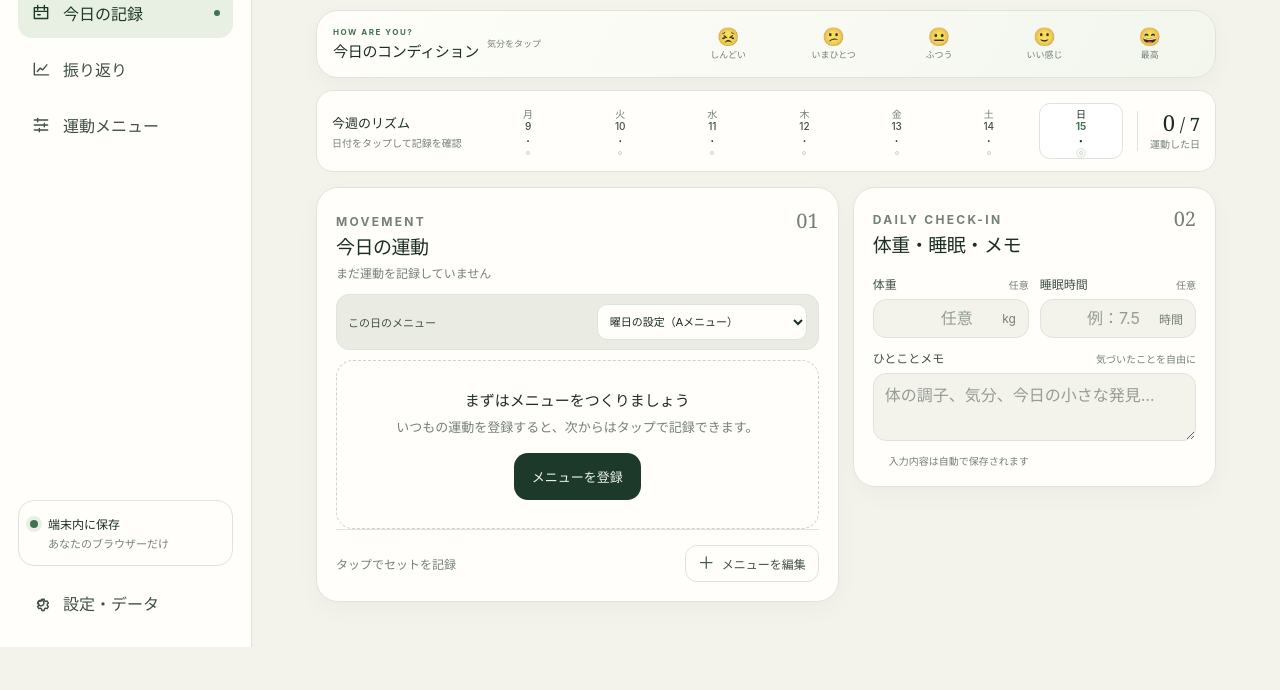
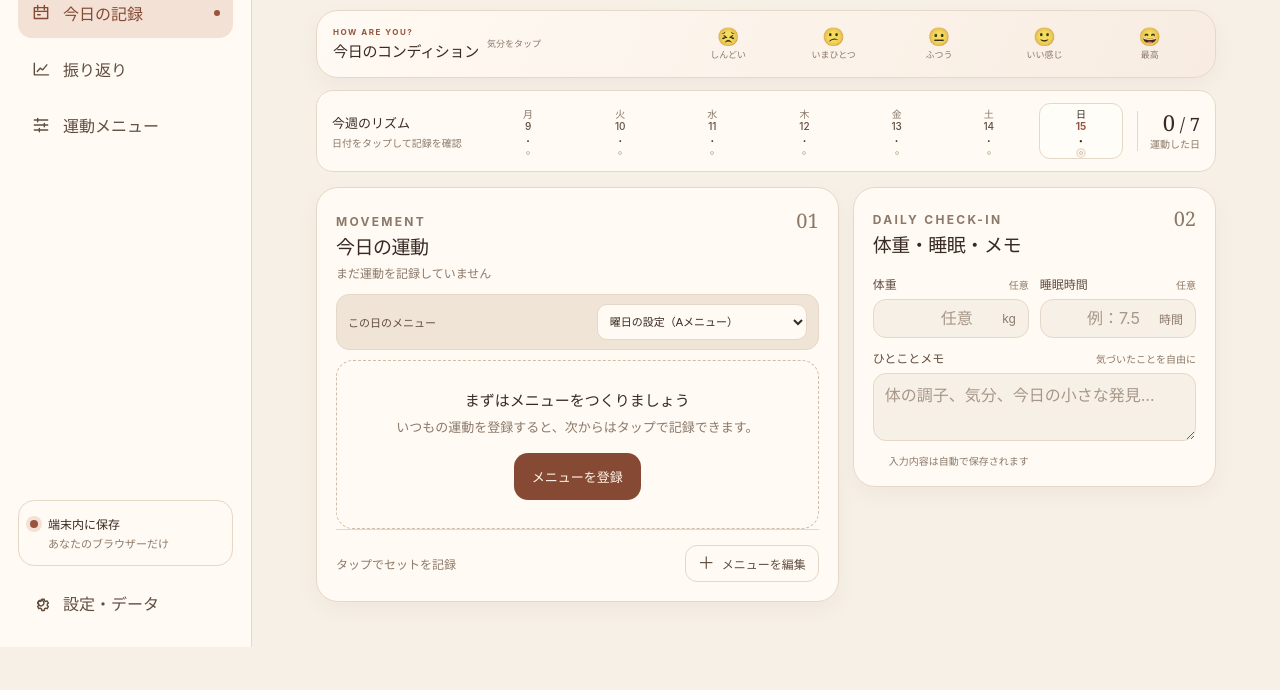
Before and after one commit to sheeman-sheeman/Move-Plus, a plain HTML site: page index.html in a window 1280 px wide. Shown: the part 153-843 px from the top of the page. Drawn offline with Linux system fonts and the light colour scheme.

Commit message:
Apply warm color palette to style.css

```diff
--- a/style.css
+++ b/style.css
@@ -1,26 +1,26 @@
 :root {
   color-scheme: light dark;
-  --paper: light-dark(#f3f2eb, #121a15);
-  --paper-soft: light-dark(#eaece4, #19231d);
-  --surface: light-dark(#fffefa, #1b261f);
-  --surface-raised: light-dark(#ffffff, #202d25);
-  --ink: light-dark(#1c2e23, #ecf2e9);
-  --ink-soft: light-dark(#405046, #c0cbc0);
-  --muted: light-dark(#748078, #9aa99d);
-  --line: light-dark(#dfe4da, #34443a);
-  --line-strong: light-dark(#cbd5c9, #4b5e50);
-  --forest: light-dark(#1c3929, #203d2b);
-  --forest-deep: light-dark(#142b1d, #13251a);
-  --forest-ink: #f2f5ec;
-  --lime: light-dark(#d4f16c, #d4f16c);
-  --green: light-dark(#3e7452, #9cc99b);
-  --green-soft: light-dark(#e8f0e3, #263a2c);
-  --orange: light-dark(#b2764c, #edbb8d);
-  --orange-soft: light-dark(#f6ede3, #3a2e25);
-  --lavender: light-dark(#7164a6, #c2b4f2);
-  --lavender-soft: light-dark(#eeeafa, #302b40);
-  --danger: light-dark(#9a4b43, #e8a39a);
-  --shadow: 0 24px 60px rgb(25 41 30 / 8%);
+  --paper: light-dark(#f7f0e6, #211914);
+  --paper-soft: light-dark(#efe4d6, #2b211b);
+  --surface: light-dark(#fffaf3, #30251f);
+  --surface-raised: light-dark(#fffdf8, #3a2d25);
+  --ink: light-dark(#382a22, #fbf0e3);
+  --ink-soft: light-dark(#604d40, #d7c4b1);
+  --muted: light-dark(#8c796a, #b49b85);
+  --line: light-dark(#e6d8c7, #4b392d);
+  --line-strong: light-dark(#d2bda7, #684f3c);
+  --forest: light-dark(#864a34, #70402e);
+  --forest-deep: light-dark(#693a2b, #573322);
+  --forest-ink: #fff6e9;
+  --lime: light-dark(#e9bd70, #e9bd70);
+  --green: light-dark(#98543c, #dfa079);
+  --green-soft: light-dark(#f2e1d4, #4a3329);
+  --orange: light-dark(#a86a2f, #e1b164);
+  --orange-soft: light-dark(#f5e9d7, #483828);
+  --lavender: light-dark(#98645d, #d3a09a);
+  --lavender-soft: light-dark(#f1e3df, #3e2d2b);
+  --danger: light-dark(#a24d43, #e7a092);
+  --shadow: 0 24px 60px rgb(54 34 23 / 10%);
   font-family: Inter, "Avenir Next", "Hiragino Kaku Gothic ProN", "Yu Gothic", system-ui, sans-serif;
   color: var(--ink);
   background: var(--paper);
@@ -193,7 +193,7 @@ button:focus-visible, a:focus-visible, input:focus-visible, textarea:focus-visib
 .week-total span { display: block; margin-top: 3px; color: var(--muted); font-size: 10px; }
 
 .daily-grid { display: grid; grid-template-columns: minmax(0, 1.18fr) minmax(310px, .82fr); align-items: start; gap: 14px; }
-.panel { min-width: 0; border: 1px solid var(--line); border-radius: 22px; background: var(--surface); box-shadow: 0 8px 24px rgb(25 41 30 / 3%); }
+.panel { min-width: 0; border: 1px solid var(--line); border-radius: 22px; background: var(--surface); box-shadow: 0 8px 24px rgb(54 34 23 / 4%); }
 .panel-pad { padding: 19px; }
 .panel-head { margin-bottom: 14px; display: flex; align-items: flex-start; justify-content: space-between; gap: 16px; }
 .panel-head h2, .panel-head h3 { margin: 0; font-size: 19px; font-weight: 650; letter-spacing: -.025em; }
@@ -266,7 +266,7 @@ button:focus-visible, a:focus-visible, input:focus-visible, textarea:focus-visib
 .mood-face b { font-size: 18px; font-weight: 500; filter: saturate(.72); line-height: 1.15; }
 .mood-face small { font-size: 9px; white-space: nowrap; }
 .mood-option:hover .mood-face { background: var(--surface); }
-.mood-option input:checked + .mood-face { border-color: color-mix(in srgb, var(--green) 44%, var(--line)); background: var(--surface); color: var(--ink); box-shadow: 0 4px 14px rgb(34 68 45 / 8%); }
+.mood-option input:checked + .mood-face { border-color: color-mix(in srgb, var(--green) 44%, var(--line)); background: var(--surface); color: var(--ink); box-shadow: 0 4px 14px rgb(75 45 29 / 8%); }
 .mood-option input:checked + .mood-face b { transform: translateY(-1px) scale(1.08); }
 .mood-option input:focus-visible + .mood-face { outline: 3px solid color-mix(in srgb, var(--green) 45%, transparent); outline-offset: 2px; }
 .wellness-fields { padding: 14px 19px 18px; display: grid; gap: 11px; }
@@ -355,7 +355,7 @@ button:focus-visible, a:focus-visible, input:focus-visible, textarea:focus-visib
 .metric-tab[aria-pressed="true"] { border-color: var(--forest); background: var(--forest); color: var(--forest-ink); }
 .range-tabs { display: flex; gap: 2px; padding: 4px; border-radius: 11px; background: var(--paper-soft); }
 .range-tab { min-height: 32px; padding: 0 10px; border: 0; border-radius: 8px; background: transparent; color: var(--muted); font-size: 11px; cursor: pointer; }
-.range-tab[aria-pressed="true"] { background: var(--surface); color: var(--ink); box-shadow: 0 2px 8px rgb(28 46 35 / 8%); }
+.range-tab[aria-pressed="true"] { background: var(--surface); color: var(--ink); box-shadow: 0 2px 8px rgb(75 45 29 / 8%); }
 .chart-panel { padding: 22px; }
 .chart-heading { display: flex; justify-content: space-between; align-items: flex-start; gap: 14px; }
 .chart-heading h2 { margin: 0; font-size: 17px; font-weight: 650; }
@@ -405,7 +405,7 @@ button:focus-visible, a:focus-visible, input:focus-visible, textarea:focus-visib
   text-align: left;
   transition: transform .2s ease, border-color .2s ease, box-shadow .2s ease;
 }
-.history-entry:hover { transform: translateY(-2px); border-color: var(--line-strong); box-shadow: 0 8px 20px rgb(28 46 35 / 5%); }
+.history-entry:hover { transform: translateY(-2px); border-color: var(--line-strong); box-shadow: 0 8px 20px rgb(75 45 29 / 6%); }
 .history-date strong { display: block; font-size: 13px; font-weight: 650; }
 .history-date span { display: block; margin-top: 4px; color: var(--muted); font-size: 11px; }
 .history-summary { min-width: 0; color: var(--ink-soft); font-size: 12px; line-height: 1.6; }
@@ -487,10 +487,10 @@ button:focus-visible, a:focus-visible, input:focus-visible, textarea:focus-visib
 .menu-aside { padding: 21px; background: var(--forest); color: var(--forest-ink); }
 .menu-aside .eyebrow { color: var(--lime); }
 .menu-aside h2 { margin: 0; font-family: "Iowan Old Style", "Hiragino Mincho ProN", Georgia, serif; font-size: 24px; font-weight: 500; line-height: 1.4; }
-.menu-aside p { margin: 10px 0 0; color: #cbd6c8; font-size: 12px; line-height: 1.8; }
-.menu-aside .aside-rule { height: 1px; margin: 19px 0; background: rgb(240 246 233 / 19%); }
+.menu-aside p { margin: 10px 0 0; color: color-mix(in srgb, var(--forest-ink) 78%, transparent); font-size: 12px; line-height: 1.8; }
+.menu-aside .aside-rule { height: 1px; margin: 19px 0; background: rgb(255 246 233 / 19%); }
 .aside-tip { display: flex; gap: 10px; align-items: flex-start; }
-.aside-tip span { width: 24px; height: 24px; flex: 0 0 auto; border-radius: 50%; background: rgb(212 241 108 / 15%); color: var(--lime); display: grid; place-items: center; font-size: 12px; }
+.aside-tip span { width: 24px; height: 24px; flex: 0 0 auto; border-radius: 50%; background: color-mix(in srgb, var(--lime) 16%, transparent); color: var(--lime); display: grid; place-items: center; font-size: 12px; }
 .aside-tip p { margin: 1px 0 0; }
 
 .settings-grid { display: grid; grid-template-columns: minmax(0,1.2fr) minmax(290px,.8fr); align-items: start; gap: 18px; }
@@ -526,7 +526,7 @@ button:focus-visible, a:focus-visible, input:focus-visible, textarea:focus-visib
   color: var(--ink);
   box-shadow: var(--shadow);
 }
-.menu-dialog::backdrop { background: rgb(12 22 16 / 54%); backdrop-filter: blur(5px); }
+.menu-dialog::backdrop { background: rgb(35 22 15 / 54%); backdrop-filter: blur(5px); }
 .dialog-form { padding: 25px; }
 .dialog-head { margin-bottom: 23px; display: flex; justify-content: space-between; align-items: flex-start; gap: 12px; }
 .dialog-head .eyebrow { margin-bottom: 6px; }
@@ -614,7 +614,7 @@ button:focus-visible, a:focus-visible, input:focus-visible, textarea:focus-visib
     border: 1px solid color-mix(in srgb, var(--line) 75%, transparent);
     border-radius: 20px;
     background: color-mix(in srgb, var(--surface) 93%, transparent);
-    box-shadow: 0 12px 38px rgb(19 36 24 / 14%);
+    box-shadow: 0 12px 38px rgb(50 31 20 / 14%);
     backdrop-filter: blur(20px);
     display: grid;
     grid-template-columns: repeat(4,minmax(0,1fr));
```
